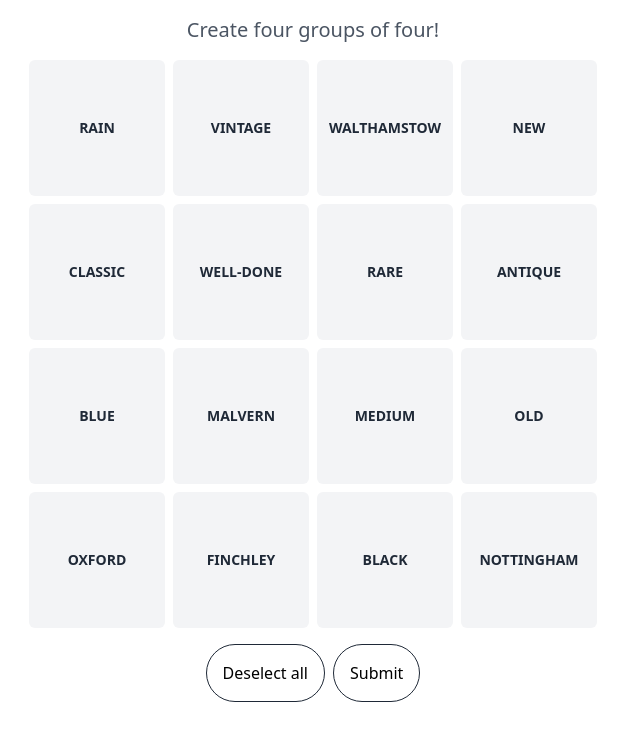
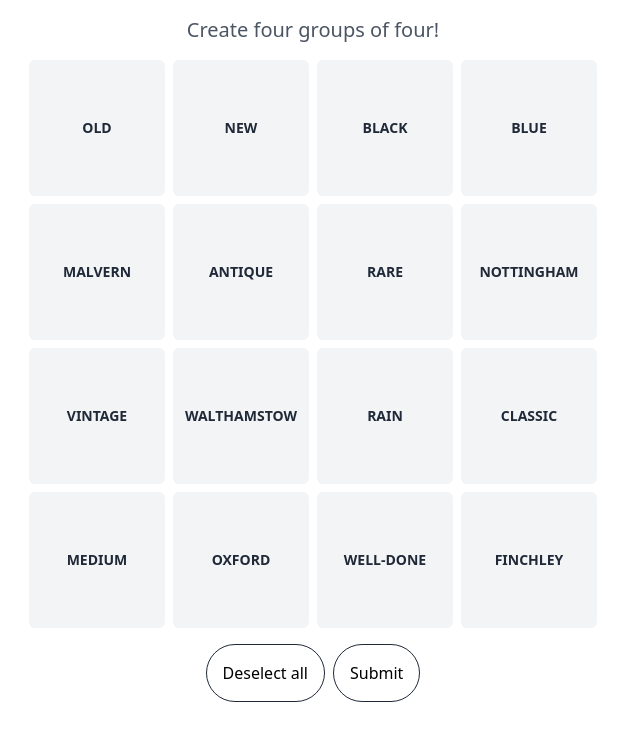
Before and after one commit to tompretty/connections, a React (Vite) app: page / in a window 1280 px wide. Shown: the top 740 px of the page, without its empty margins (327-967 px from the left). Built offline with nearby package versions, Linux system fonts and the light colour scheme.

Commit message:
add initial layout

```diff
--- a/src/App.tsx
+++ b/src/App.tsx
@@ -200,16 +200,23 @@
 }
 
 function getWordOptions(puzzle: ConnectionsPuzzle): WordOption[] {
-  const words = [
-    ...puzzle.yellow.map((word) => ({ word, colour: Colour.YELLOW })),
-    ...puzzle.green.map((word) => ({ word, colour: Colour.GREEN })),
-    ...puzzle.blue.map((word) => ({ word, colour: Colour.BLUE })),
-    ...puzzle.purple.map((word) => ({ word, colour: Colour.PURPLE })),
-  ];
+  const wordLookup: Record<string, WordOption> = {};
+  puzzle.yellow.forEach(
+    (word) => (wordLookup[word] = { word, colour: Colour.YELLOW })
+  );
+  puzzle.green.forEach(
+    (word) => (wordLookup[word] = { word, colour: Colour.GREEN })
+  );
+  puzzle.blue.forEach(
+    (word) => (wordLookup[word] = { word, colour: Colour.BLUE })
+  );
+  puzzle.purple.forEach(
+    (word) => (wordLookup[word] = { word, colour: Colour.PURPLE })
+  );
 
-  const shuffledArray = words.sort(() => 0.5 - Math.random());
+  const words = puzzle.initialLayout.map((word) => wordLookup[word]);
 
-  return shuffledArray;
+  return words;
 }
 
 function areAllWordsTheSameColour(words: WordOption[]): boolean {
--- a/src/puzzle.ts
+++ b/src/puzzle.ts
@@ -3,6 +3,7 @@
   green: ConnectionsGroup;
   blue: ConnectionsGroup;
   purple: ConnectionsGroup;
+  initialLayout: string[];
 };
 
 export type ConnectionsGroup = [string, string, string, string];
@@ -12,4 +13,22 @@
   green: ["BLUE", "RARE", "MEDIUM", "WELL-DONE"],
   blue: ["MALVERN", "FINCHLEY", "OXFORD", "WALTHAMSTOW"],
   purple: ["NOTTINGHAM", "RAIN", "NEW", "BLACK"],
+  initialLayout: [
+    "OLD",
+    "NEW",
+    "BLACK",
+    "BLUE",
+    "MALVERN",
+    "ANTIQUE",
+    "RARE",
+    "NOTTINGHAM",
+    "VINTAGE",
+    "WALTHAMSTOW",
+    "RAIN",
+    "CLASSIC",
+    "MEDIUM",
+    "OXFORD",
+    "WELL-DONE",
+    "FINCHLEY",
+  ],
 };
```
